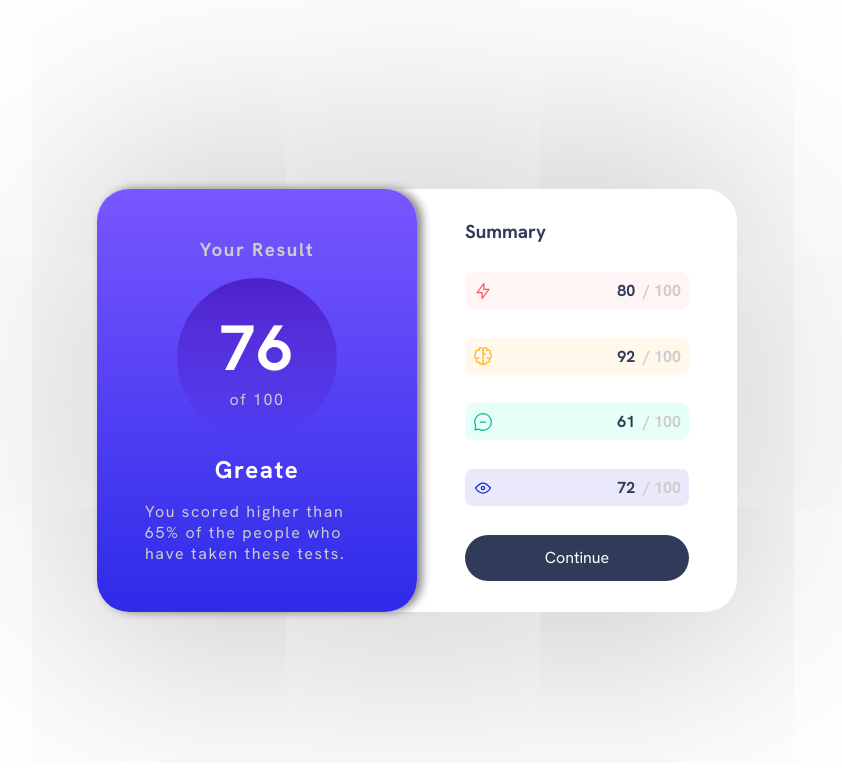
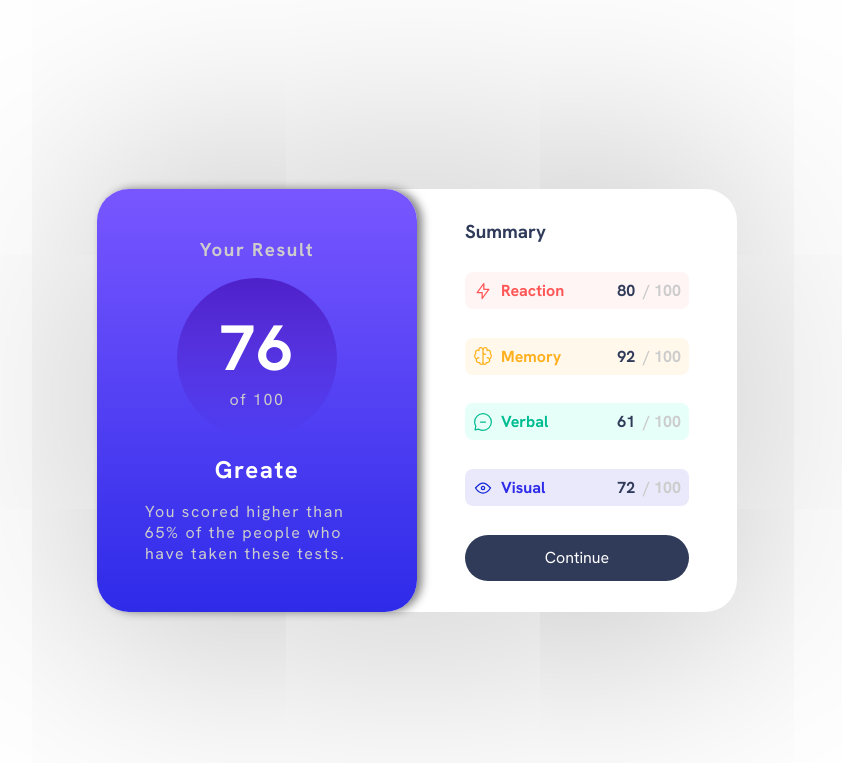
Before and after one commit to fayiz770/results-summary-component-main, a plain HTML site: page index.html in a window 1280 px wide. Shown: the whole page, without its empty margins (223-1065 px from the left). Drawn offline with Linux system fonts and the light colour scheme.

Commit message:
now the will be shown

```diff
--- a/index.css
+++ b/index.css
@@ -122,7 +122,7 @@ body {
     color: var(--rangey-yellow);
 }
 
-.Verbel {
+.Verbal {
     color: var(--green-teal);
 }
 
--- a/index.js
+++ b/index.js
@@ -8,12 +8,12 @@ document.addEventListener('DOMContentLoaded', () => {
                 elements +=
                 `
                 <div class="items item${index + 1}">
-                <div class="first ${item.category}"><img src="${item.icon}" alt=""></div>
-                <div class="second">
-                  <p class="dark-dray">${item.score}</p>
-                  <span class="gray"> / 100</span>
+                  <div class="first ${item.category}"><img src="${item.icon}" alt="">${item.category}</div>
+                  <div class="second">
+                    <p class="dark-dray">${item.score}</p>
+                    <span class="gray"> / 100</span>
+                  </div>
                 </div>
-              </div>
                 `
             }
             summary.innerHTML += elements
```
